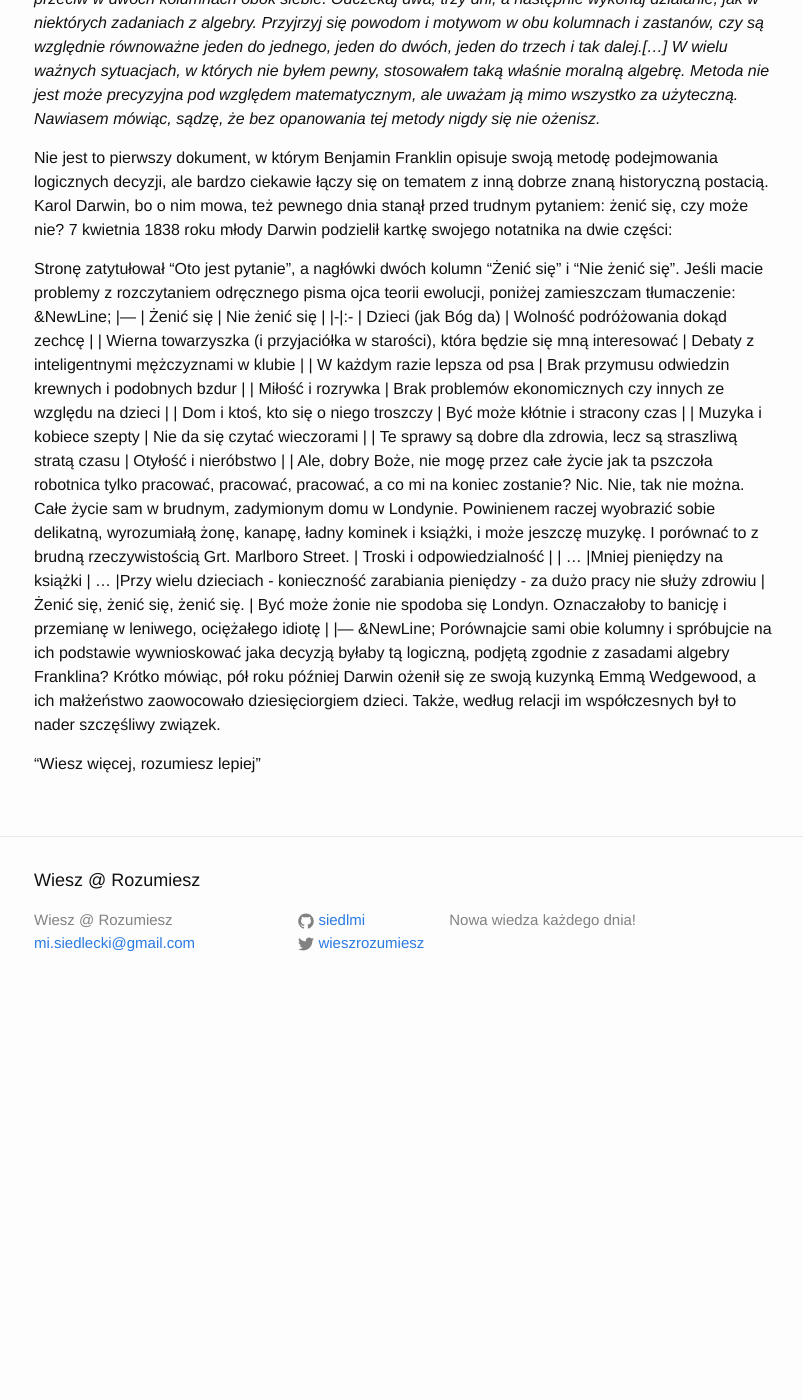
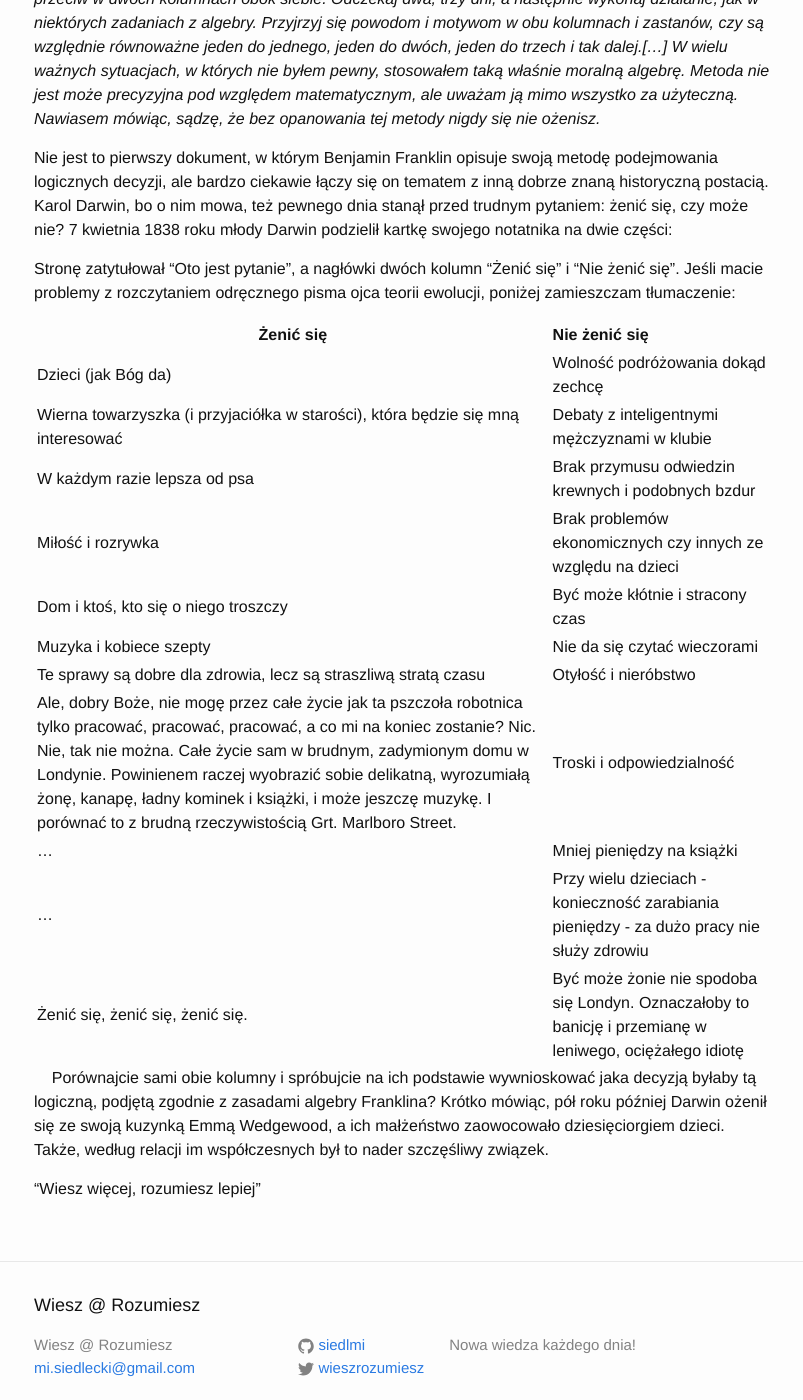
Before and after one commit to siedlmi/siedlmi.github.io, a Jekyll site: the page built from _posts/2020-02-04-post.markdown, in a window 1280 px wide and 1400 px high, scrolled down 579 px. Shown: the whole window, without its empty margins (236-1039 px from the left). Built offline with Jekyll 4.4.1, drawn with Linux system fonts in a browser that asks for light colours; before the commit the page ends 1593 px from its top, so only the background shows below that.

Commit message:
Update 2020-02-04-post.markdown

```diff
--- a/_posts/2020-02-04-post.markdown
+++ b/_posts/2020-02-04-post.markdown
@@ -18,7 +18,7 @@ Nie jest to pierwszy dokument, w którym Benjamin Franklin opisuje swoją metod
 
 
 Stronę zatytułował “Oto jest pytanie”, a nagłówki dwóch kolumn “Żenić się” i “Nie żenić się”. Jeśli macie problemy z rozczytaniem odręcznego pisma ojca teorii ewolucji, poniżej zamieszczam tłumaczenie:
-&NewLine;
+
 |---
 | Żenić się | Nie żenić się |
 |-|:-
@@ -34,7 +34,9 @@ Stronę zatytułował “Oto jest pytanie”, a nagłówki dwóch kolumn “Żen
 | ... |Przy wielu dzieciach - konieczność zarabiania pieniędzy - za dużo pracy nie służy zdrowiu
 | Żenić się, żenić się, żenić się. | Być może żonie nie spodoba się Londyn. Oznaczałoby to banicję i przemianę w leniwego, ociężałego idiotę |
 |---
-&NewLine;
+
+&nbsp;
+&nbsp;
 Porównajcie sami obie kolumny i spróbujcie na ich podstawie wywnioskować jaka decyzją byłaby tą logiczną, podjętą zgodnie z zasadami algebry Franklina? Krótko mówiąc, pół roku później Darwin ożenił się ze swoją kuzynką Emmą Wedgewood, a ich małżeństwo zaowocowało dziesięciorgiem dzieci. Także, według relacji im współczesnych był to nader szczęśliwy związek.
 
 
```
